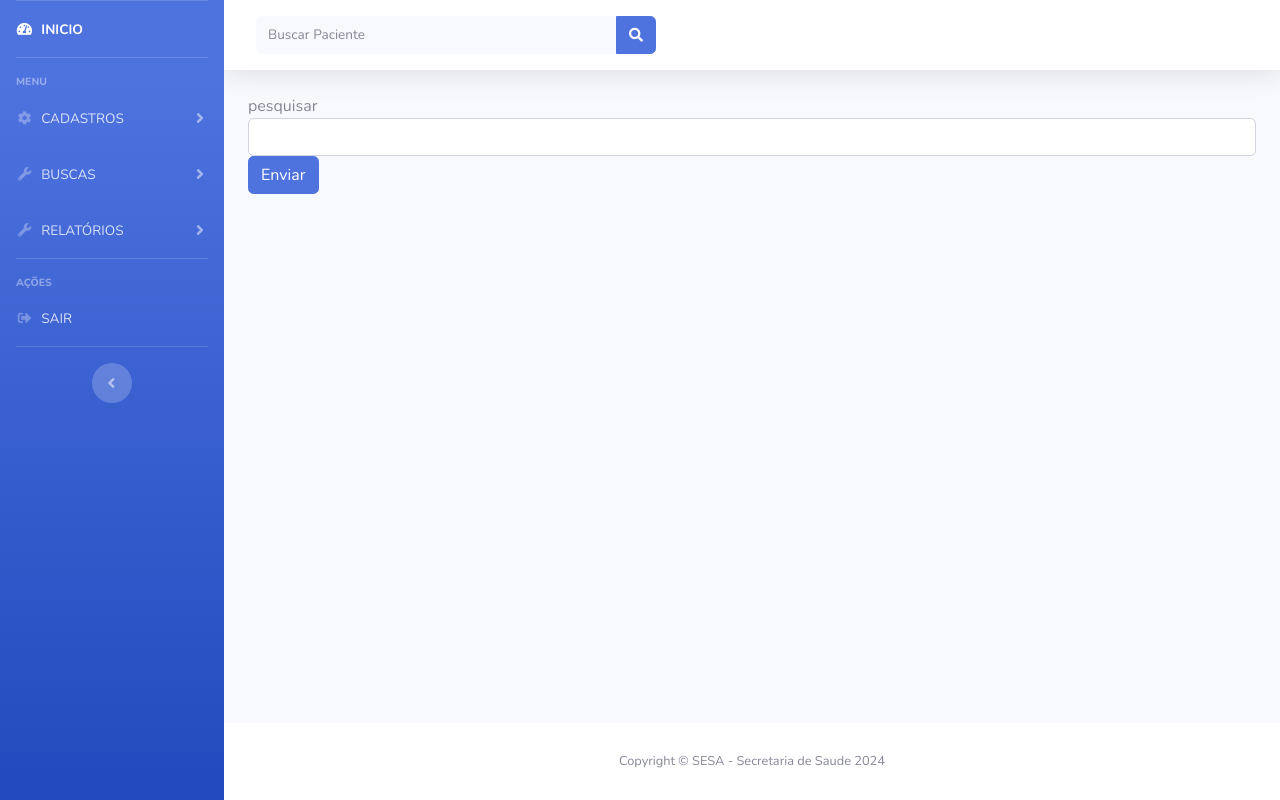
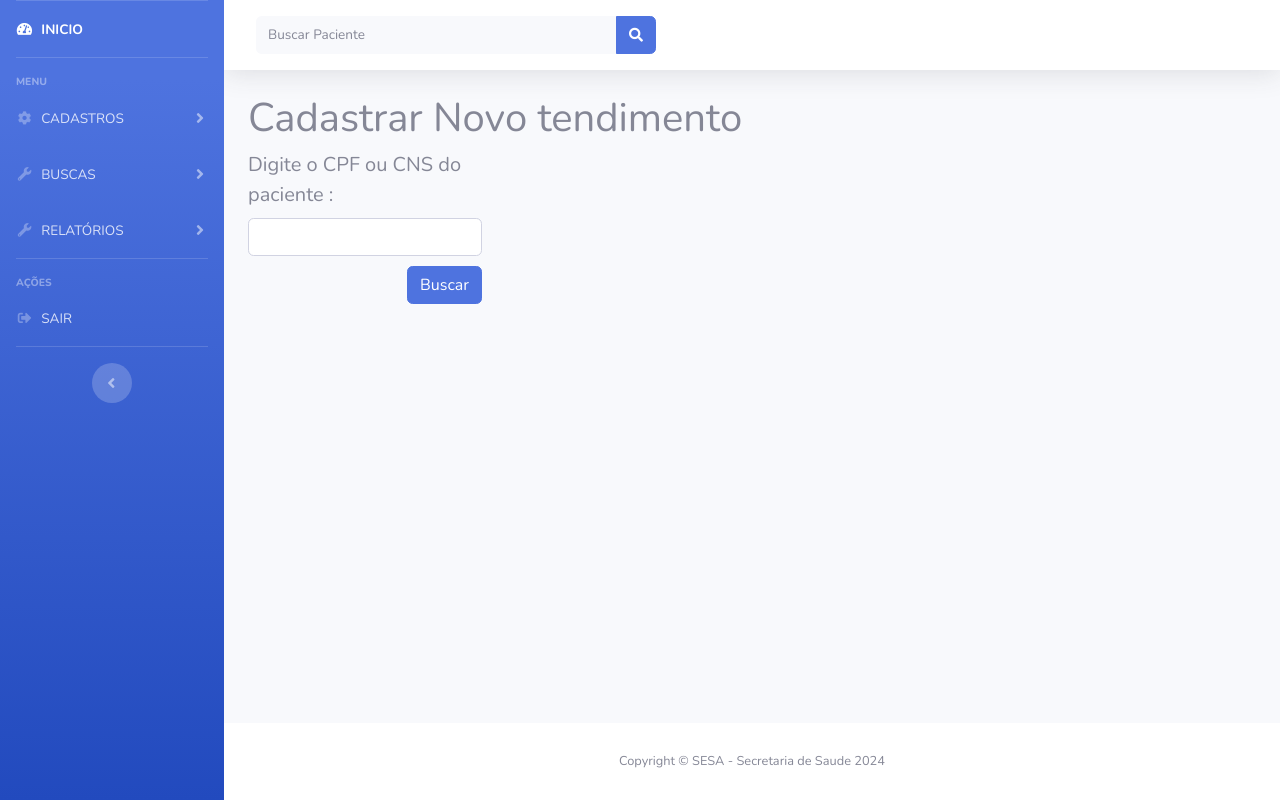
Before and after one commit to jlucas06/caps, a PHP site: page /recepcao/iniciar_atendimento.php in a window 1280 px wide. Run offline with PHP 8.4, Linux system fonts and the light colour scheme.

Commit message:
Cadastro de Atendimento

```diff
--- a/recepcao/iniciar_atendimento.php
+++ b/recepcao/iniciar_atendimento.php
@@ -26,10 +26,19 @@
                 <!-- Begin Page Content -->
                 <div class="container-fluid">
                     <div class="form-group mb-2">
-                    <form action="pesquisar_atendimento.php" method="POST">
-                        <span>pesquisar</span>
-                        <input type="text" class="form-control" name="cpf">
-                        <button class="btn btn-primary">Enviar</button>
+                    <form action="pesquisar_paciente.php" method="POST">
+                        <h3 class = "" style = "font-size:40px"> Cadastrar Novo tendimento </h3>
+                        <div class="row">
+
+                            <div class="col-3">
+                            <label style = "font-size:20px"> Digite o CPF ou CNS do paciente : </label>
+                                <input type="text" class="form-control" name="cpf">
+                                <button class="btn btn-primary" style="margin-top:10px; float:right">Buscar</button>
+                            </div>
+
+                        </div>
+
+
                     </form>
                     </div>
                 </div>
```
Also changed, not shown: recepcao/pesquisar_paciente.php (+47 -7 lines).
